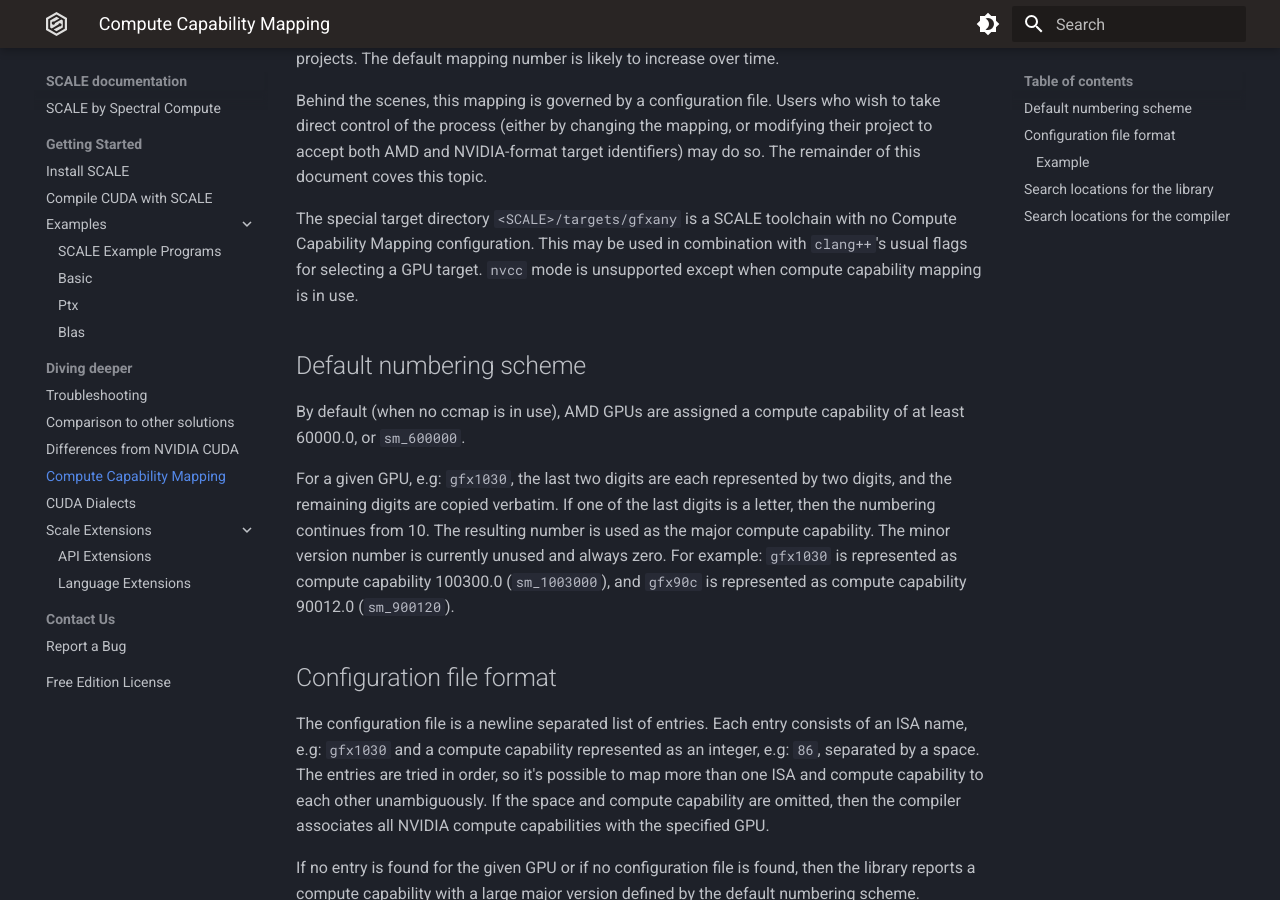
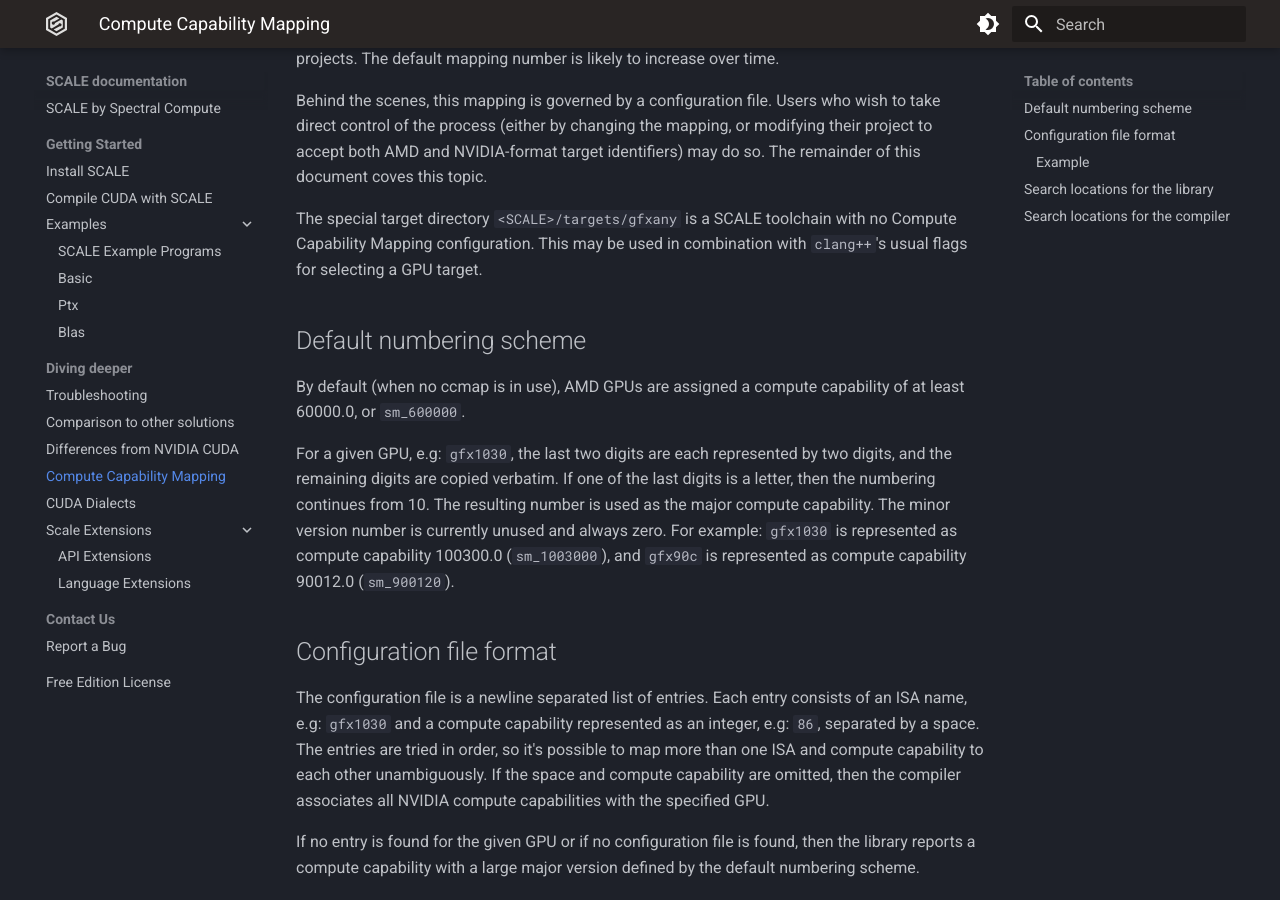
Before and after one commit to spectral-compute/scale-docs, an MkDocs documentation site: the page built from docs/manual/compute-capabilities.md, in a window 1280 px wide and 900 px high, scrolled down 580 px. Built offline with MkDocs 1.6.1 and Material for MkDocs 9.7.7, drawn with Linux system fonts in a browser that asks for light colours.

Commit message:
Remove confusing sentence

```diff
--- a/docs/manual/compute-capabilities.md
+++ b/docs/manual/compute-capabilities.md
@@ -31,8 +31,7 @@ target identifiers) may do so. The remainder of this document coves this topic.
 
 The special target directory `<SCALE>/targets/gfxany` is a SCALE toolchain
 with no Compute Capability Mapping configuration. This may be used in
-combination with `clang++`'s usual flags for selecting a GPU target. `nvcc`
-mode is unsupported except when compute capability mapping is in use.
+combination with `clang++`'s usual flags for selecting a GPU target.
 
 ## Default numbering scheme
 
```
